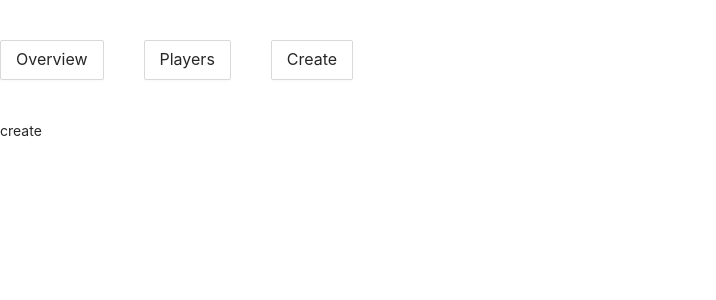
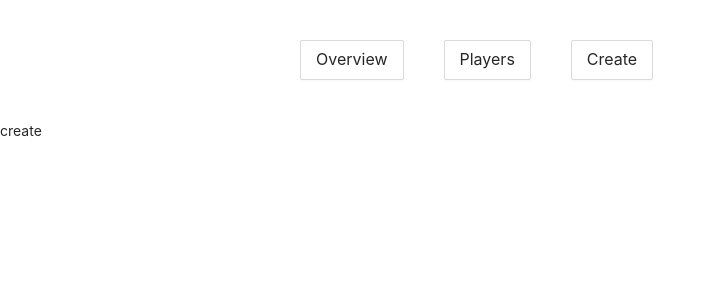
Before and after one commit to MaksimPozharskiy/betboom-test, a React (Create React App) app: page /create in a window 1280 px wide. Shown: the top 300 px of the page, without its empty margins (0-716 px from the left). Built offline with nearby package versions, Linux system fonts and the light colour scheme.

Commit message:
feat: add some styles

```diff
--- a/src/components/Header/Header.module.scss
+++ b/src/components/Header/Header.module.scss
@@ -1,5 +1,7 @@
 .header {
-  padding: 40px 0;
+  max-width: 800px;
+  padding: 40px 60px;
+  margin: 0 auto;
   display: flex;
   align-items: center;
 }
--- /dev/null
+++ b/src/pages/overview/overview.module.scss
@@ -0,0 +1,7 @@
+.overview {
+  margin: 0 auto;
+  display: flex;
+  justify-content: center;
+  align-items: center;
+  flex-direction: column;
+}
--- a/src/pages/overview/overview.tsx
+++ b/src/pages/overview/overview.tsx
@@ -7,6 +7,7 @@ import { useAppDispatch, useAppSelector } from '../../services/hooks';
 import { getChartsData, getTotalResultData } from '../../services/reducers/chartReducer';
 import Api from '../../utils/Api';
 import { getWinsLooses } from './helpers';
+import styles from './overview.module.scss';
 
 function OverviewPage() : JSX.Element | null {
   const totalResultsData : ITotalResultsData = useAppSelector(
@@ -23,7 +24,7 @@ function OverviewPage() : JSX.Element | null {
   }, []);
 
   return (
-    <div>
+    <div className={styles.overview}>
       <LineChart width={800} height={400} data={totalResultsData.totalWins}>
         <Line type="monotone" dataKey="value" stroke="#8884d8" />
         <CartesianGrid stroke="#ccc" />
```
